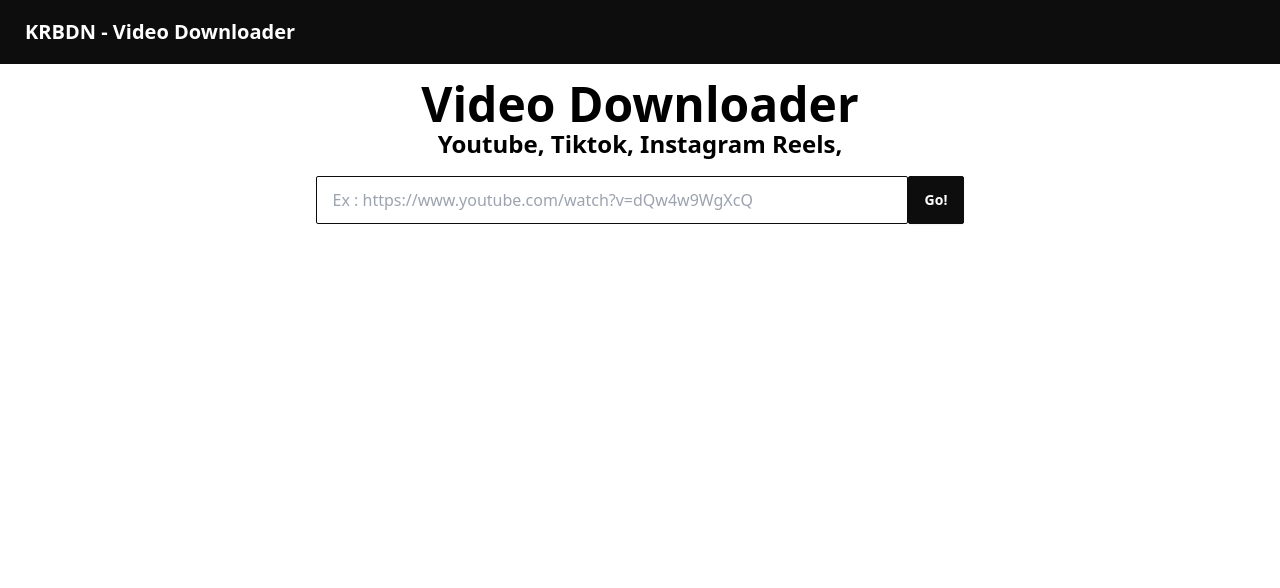
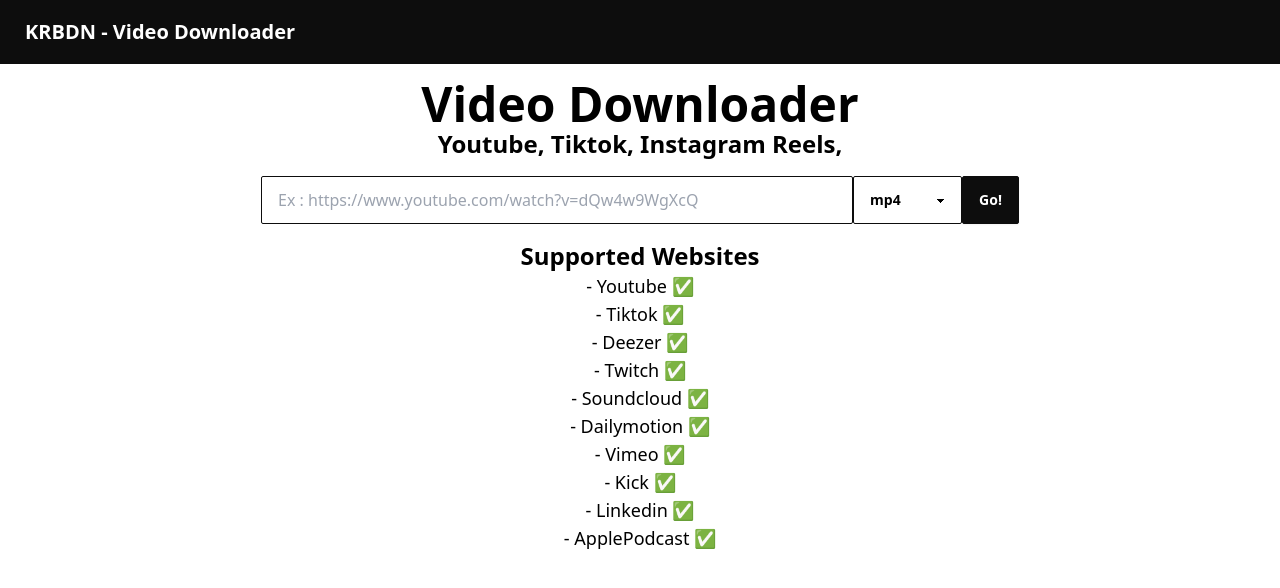
Before and after one commit to kboudouin/socialDL, a Vue app in the folder front/: page / in a window 1280 px wide. Shown: the top 588 px of the page. Built offline with nearby package versions, Linux system fonts and the light colour scheme; no server answers.

Commit message:
Format options

```diff
--- a/front/src/components/Dashboard.vue
+++ b/front/src/components/Dashboard.vue
@@ -10,6 +10,8 @@ const token = ref('');
 const errorMessage = ref('');
 const loading = ref(false);
 const BASE_URL = 'http://api.krbdn.com'
+const selectedType = ref(localStorage.getItem('SelectedType') || 'mp4');
+const infoVisible = ref(true);
 
 onMounted(async () => {
   try {
@@ -23,14 +25,20 @@ onMounted(async () => {
   }
 });
 
+watch(selectedType, (newType) => {
+  localStorage.setItem('SelectedType', newType);
+});
+
 async function downloadVideo() {
   if (!videoUrl.value) {
     errorMessage.value = 'URL cannot be empty';
     return;
   }
+  infoVisible.value = false;
   loading.value = true;
   const token = localStorage.getItem('token');
   const formData = new FormData();
+  formData.append('format', selectedType.value);
   formData.append('url', videoUrl.value);
   try {
     const response = await axios.post(`${BASE_URL}/api/download-video`, formData, {
@@ -44,6 +52,7 @@ async function downloadVideo() {
     }
     loading.value = false;
   } catch (error) {
+    errorMessage.value = 'Oups! Sorry we could not download the video!';
     console.error(error);
     loading.value = false;
   }
@@ -62,16 +71,23 @@ async function downloadVideo() {
   </div>
   <div class="flex items-center justify-center lg:mx-12">
     <input v-model="videoUrl" type="text"  placeholder="Ex : https://www.youtube.com/watch?v=dQw4w9WgXcQ" class="input input-bordered input-primary w-1/2" />
+    <select v-model="selectedType" class="select select-bordered select-primary font-bold">
+      <option disabled selected>Format</option>
+      <option>mp4</option>
+      <option>mp3</option>
+      <option>wav</option>
+      <option>flac</option>
+    </select>
     <button  @click="downloadVideo" class="btn btn-primary">Go!</button>
   </div>
   <div class="flex items-center justify-center mt-4">
    <p class="text-red-500">{{ errorMessage }}</p>
   </div>
-  <!-- <infoText v-if="!videoData" /> -->
-  <div v-if="loading" class="flex items-center justify-center mt-4">
-   <span class="loading loading-spinner loading-lg"></span>
+  <div v-if="loading" class="flex flex-col items-center justify-center mt-4">
+    <span class="loading loading-spinner loading-lg"></span>
+    <h2 class="text-lg font-bold">It might take a minute 😅</h2>
   </div>
-
+  <infoText v-if="!videoData && infoVisible" />
   <videoDownloader v-if="videoData && !loading" :data="videoData" />
 </template>
 
--- a/front/src/components/infoText.vue
+++ b/front/src/components/infoText.vue
@@ -1,10 +1,19 @@
 <template>
-    <div class="flex flex-col items-center justify-center m-6">
+    <!-- <div class="flex flex-col items-center justify-center m-6">
     <h2 class="text-2xl font-bold">How to use</h2>
     <p class="text-lg">Copy the link of the video you want to download and paste it in the input above, then click on the download button</p>
-  </div>
+  </div> -->
   <div class="flex flex-col items-center justify-center">
-    <h2 class="text-2xl font-bold">Features</h2>
-    <p class="text-lg">More coming soon!</p>
+    <h2 class="text-2xl font-bold">Supported Websites</h2>
+    <p class="text-lg">- Youtube ✅ </p>
+    <p class="text-lg">- Tiktok ✅ </p>
+    <p class="text-lg">- Deezer ✅ </p>
+    <p class="text-lg">- Twitch ✅ </p>
+    <p class="text-lg">- Soundcloud ✅ </p>
+    <p class="text-lg">- Dailymotion ✅ </p>
+    <p class="text-lg">- Vimeo ✅ </p>
+    <p class="text-lg">- Kick ✅ </p>
+    <p class="text-lg">- Linkedin ✅ </p>
+    <p class="text-lg">- ApplePodcast ✅ </p>
   </div>
 </template>
--- a/front/src/components/videoDownloader.vue
+++ b/front/src/components/videoDownloader.vue
@@ -2,13 +2,13 @@
   <div class="flex flex-col items-center justify-center">
     <h1 class="font-bold text-4xl lg:mx-12" v-if="data.title  != ''">{{ data.title }}</h1>
     <p class="text-3xl" v-if="data.view_count  != ''">{{ formatNumber(data.view_count) }} views</p>
-    <h2 v-if="data.uploade  != ''">Uploaded by: {{ data.uploader }}</h2>
+    <h2 v-if="data.uploader  != ''">Uploaded by: {{ data.uploader }}</h2>
     <div class="my-2">
         <button @click="downloadVideoFile" class="btn btn-xl btn-primary">Download</button>
     </div>
-    <!-- <img v-if="data.thumbnail  != ''" :src="data.thumbnail" alt="Thumbnail"> -->
     <div class="lg:w-1/2 card shadow-xl">
-         <video class="" v-if="data.filepath  != ''" controls :src="data.filepath"></video>
+         <video class="" v-if="data.filepath  != '' && data.ext == 'mp4' " controls :src="data.filepath"></video>
+         <audio v-if="data.filepath  != '' && data.ext != 'mp4'" controls :src="data.filepath"></audio>
     </div>
     <p v-if="data.like_count  != '' && data.like_count == '-1'  ">Likes: {{ formatNumber(data.like_count) }}</p>
     <p v-if="data.dislike_count  != ''">Dislikes: {{ formatNumber(data.dislike_count) }}</p>
@@ -30,13 +30,21 @@ const props = defineProps({
 
 const data = ref(props.data);
 
+const sanitizeFilename = (filename) => {
+  return filename.replace(/[/\\?%*:|"<>]/g, '_');
+};
+
+
 const downloadVideoFile = async () => {
+  if (!props.data.filepath) return;
   const response = await fetch(props.data.filepath);
   const blob = await response.blob();
   const url = URL.createObjectURL(blob);
+  const filename = sanitizeFilename(props.data.title+'_KRDBN' || 'KRBDN-DOWNLOAD');
+  const fileExtension = props.data.ext || 'mp4';
   const link = document.createElement('a');
   link.href = url;
-  link.download = '';
+  link.download = `${filename}.${fileExtension}`;
   document.body.appendChild(link);
   link.click();
   document.body.removeChild(link);
```
Also changed, not shown: 2 other files (tests, documents, lock files or other folders).
